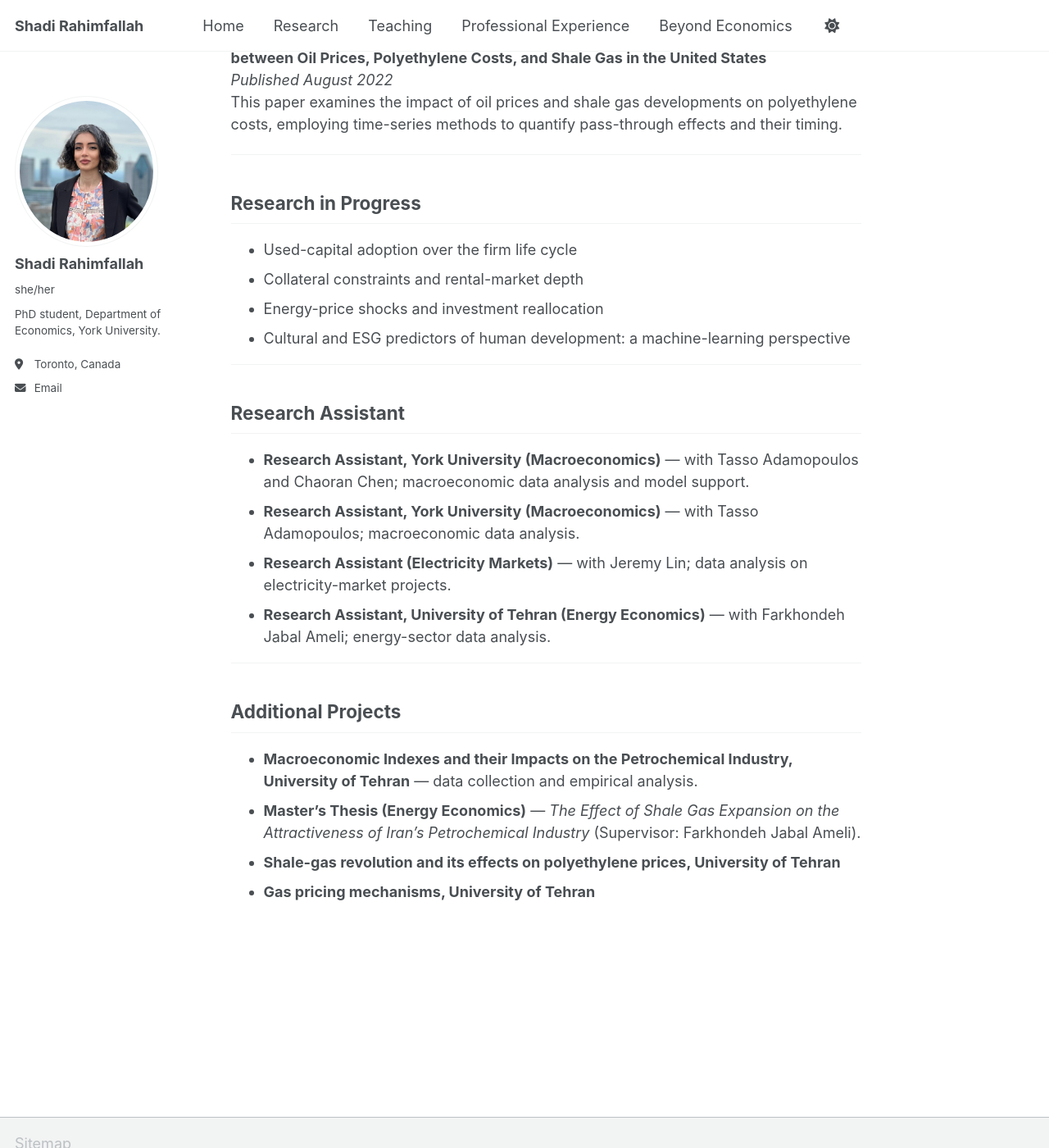
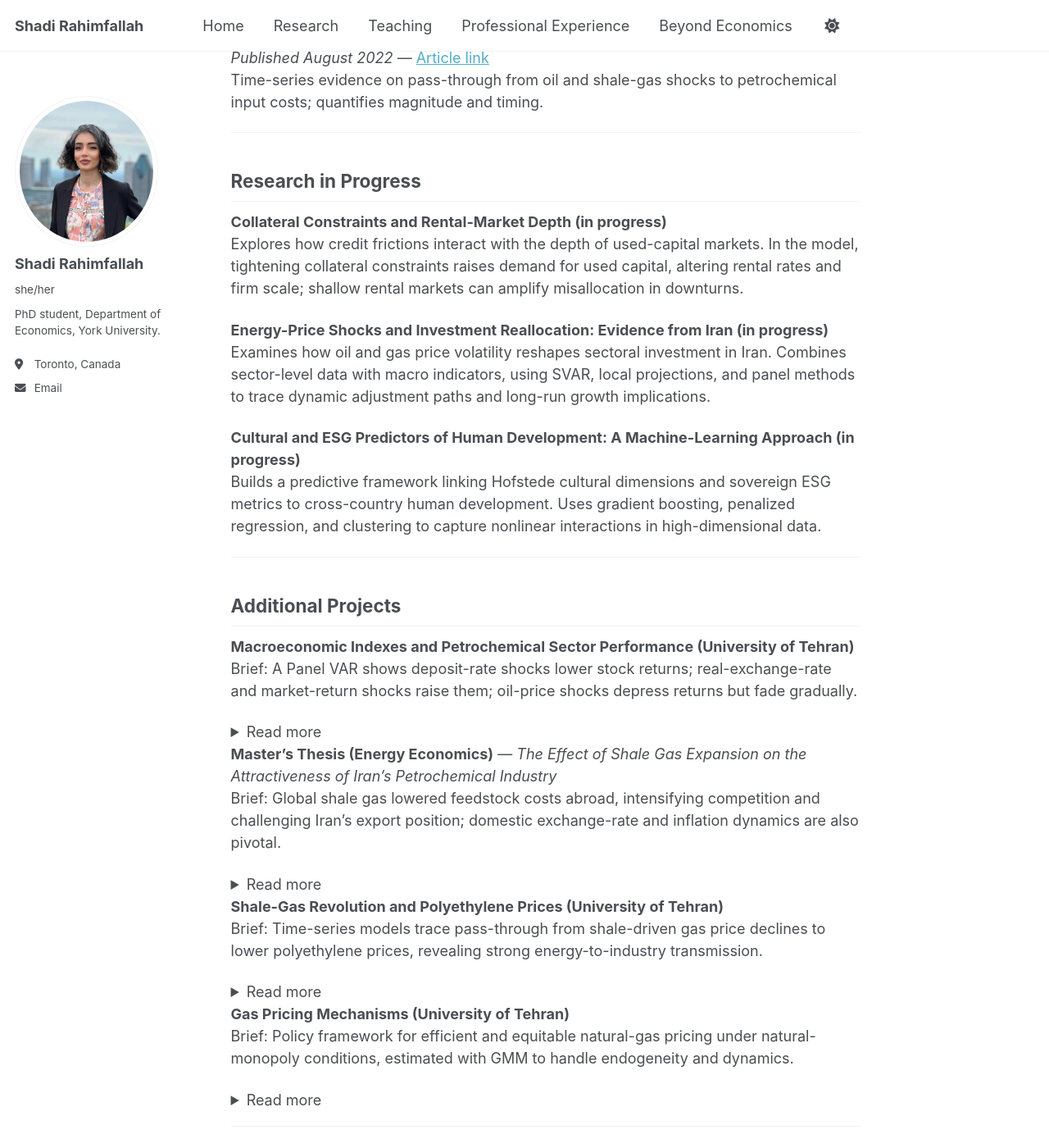
Before and after one commit to ShadiRahimfallah/ShadiRahimfallah.github.io, a Jekyll site: the page built from _pages/research.md, in a window 1280 px wide and 1400 px high, scrolled down 746 px. Shown: the whole window at 82% size. Built offline with Jekyll 4.4.1, drawn with Linux system fonts in a browser that asks for light colours; a script that is not in the unit is left out; some of the changed text lies outside the part shown.

Commit message:
Update research.md

```diff
--- a/_pages/research.md
+++ b/_pages/research.md
@@ -14,33 +14,60 @@ I study how secondary markets for capital (used machinery and equipment) ease fi
 
 ### Working Paper
 **Used Capital, Financial Frictions, and Misallocation (Vietnam, 2005–2015)**
-I develop a heterogeneous-firm GE model in which firms rent new or used capital under collateral constraints; rental prices are determined in equilibrium. Using Vietnamese manufacturing panel data (2005–2015), I show that access to used capital allows constrained firms to operate closer to optimal scale, improving allocative efficiency and raising aggregate TFP.
+I develop a heterogeneous-firm GE model where firms rent new or used capital under collateral constraints and prices are set in equilibrium. Using Vietnamese manufacturing panel data (2005–2015), I show that access to used capital helps constrained firms operate closer to optimal scale, improving allocative efficiency and raising aggregate TFP.
 
 ### Publication
-**Geoeconomics of Global Energy Transformation: Exploring the Dynamic Linkages between Oil Prices, Polyethylene Costs, and Shale Gas in the United States**
-*Published August 2022*
-This paper examines the impact of oil prices and shale gas developments on polyethylene costs, employing time-series methods to quantify pass-through effects and their timing.
+**Geoeconomics of Global Energy Transformation: Oil Prices, Polyethylene Costs, and Shale Gas in the U.S.**
+*Published August 2022* —
+<a href="https://wsps.ut.ac.ir/article_93569.html" target="_blank" rel="noopener noreferrer">Article link</a>
+Time-series evidence on pass-through from oil and shale-gas shocks to petrochemical input costs; quantifies magnitude and timing.
 
 ---
 
 ## Research in Progress
-- Used-capital adoption over the firm life cycle
-- Collateral constraints and rental-market depth
-- Energy-price shocks and investment reallocation
-- Cultural and ESG predictors of human development: a machine-learning perspective
+
+**Collateral Constraints and Rental-Market Depth (in progress)**
+Explores how credit frictions interact with the depth of used-capital markets. In the model, tightening collateral constraints raises demand for used capital, altering rental rates and firm scale; shallow rental markets can amplify misallocation in downturns.
+
+**Energy-Price Shocks and Investment Reallocation: Evidence from Iran (in progress)**
+Examines how oil and gas price volatility reshapes sectoral investment in Iran. Combines sector-level data with macro indicators, using SVAR, local projections, and panel methods to trace dynamic adjustment paths and long-run growth implications.
+
+**Cultural and ESG Predictors of Human Development: A Machine-Learning Approach (in progress)**
+Builds a predictive framework linking Hofstede cultural dimensions and sovereign ESG metrics to cross-country human development. Uses gradient boosting, penalized regression, and clustering to capture nonlinear interactions in high-dimensional data.
+
+
+---
+
+## Additional Projects
+
+**Macroeconomic Indexes and Petrochemical Sector Performance (University of Tehran)**
+Brief: A Panel VAR shows deposit-rate shocks lower stock returns; real-exchange-rate and market-return shocks raise them; oil-price shocks depress returns but fade gradually.
+<details><summary>Read more</summary>
+In this study, I apply a PVAR to examine how oil prices, real exchange rates, deposit rates, and market returns shape stock returns in Iran’s petrochemical sector. Impulse–response functions show deposit-rate shocks reduce returns, exchange-rate shocks increase them, and oil shocks have a negative yet diminishing effect across quarters—highlighting persistent macro-financial channels shaping firm performance.
+</details>
+
+**Master’s Thesis (Energy Economics)** — *The Effect of Shale Gas Expansion on the Attractiveness of Iran’s Petrochemical Industry*
+Brief: Global shale gas lowered feedstock costs abroad, intensifying competition and challenging Iran’s export position; domestic exchange-rate and inflation dynamics are also pivotal.
+<details><summary>Read more</summary>
+The thesis studies how the U.S. shale-gas boom reshaped global petrochemical competitiveness. Using time-series and panel econometrics (e.g., VECM/cointegration), it links shale-driven energy price changes with polyethylene prices and sectoral performance, showing how external energy shocks and domestic macro factors jointly determine industry attractiveness.
+</details>
+
+**Shale-Gas Revolution and Polyethylene Prices (University of Tehran)**
+Brief: Time-series models trace pass-through from shale-driven gas price declines to lower polyethylene prices, revealing strong energy-to-industry transmission.
+<details><summary>Read more</summary>
+Econometric analysis shows cheaper gas inputs increased supply and put durable downward pressure on polymer prices, illustrating how energy shocks propagate through manufacturing cost structures and global competition.
+</details>
+
+**Gas Pricing Mechanisms (University of Tehran)**
+Brief: Policy framework for efficient and equitable natural-gas pricing under natural-monopoly conditions, estimated with GMM to handle endogeneity and dynamics.
+<details><summary>Read more</summary>
+Grounded in public-sector pricing and Ramsey principles, the project estimates demand and cost relationships and evaluates alternative pricing rules under subsidy reform. GMM estimation provides consistent dynamics, yielding benchmarks that balance fiscal goals, consumer welfare, and industrial competitiveness.
+</details>
 
 ---
 
 ## Research Assistant
-- **Research Assistant, York University (Macroeconomics)** — with Tasso Adamopoulos and Chaoran Chen; macroeconomic data analysis and model support.
-- **Research Assistant, York University (Macroeconomics)** — with Tasso Adamopoulos; macroeconomic data analysis.
-- **Research Assistant (Electricity Markets)** — with Jeremy Lin; data analysis on electricity-market projects.
-- **Research Assistant, University of Tehran (Energy Economics)** — with Farkhondeh Jabal Ameli; energy-sector data analysis.
-
----
-
-## Additional Projects
-- **Macroeconomic Indexes and their Impacts on the Petrochemical Industry, University of Tehran** — data collection and empirical analysis.
-- **Master’s Thesis (Energy Economics)** — *The Effect of Shale Gas Expansion on the Attractiveness of Iran’s Petrochemical Industry* (Supervisor: Farkhondeh Jabal Ameli).
-- **Shale-gas revolution and its effects on polyethylene prices, University of Tehran**
-- **Gas pricing mechanisms, University of Tehran**
+- **York University (Macroeconomics)** — with Tasso Adamopoulos and Chaoran Chen; macroeconomic data analysis and model support.
+- **York University (Macroeconomics)** — with Tasso Adamopoulos; macroeconomic data analysis.
+- **Electricity Markets (Energy Economics)** — with Jeremy Lin; data analysis on electricity-market projects.
+- **University of Tehran (Energy Economics)** — with Farkhondeh Jabal Ameli; energy-sector data analysis.
```
